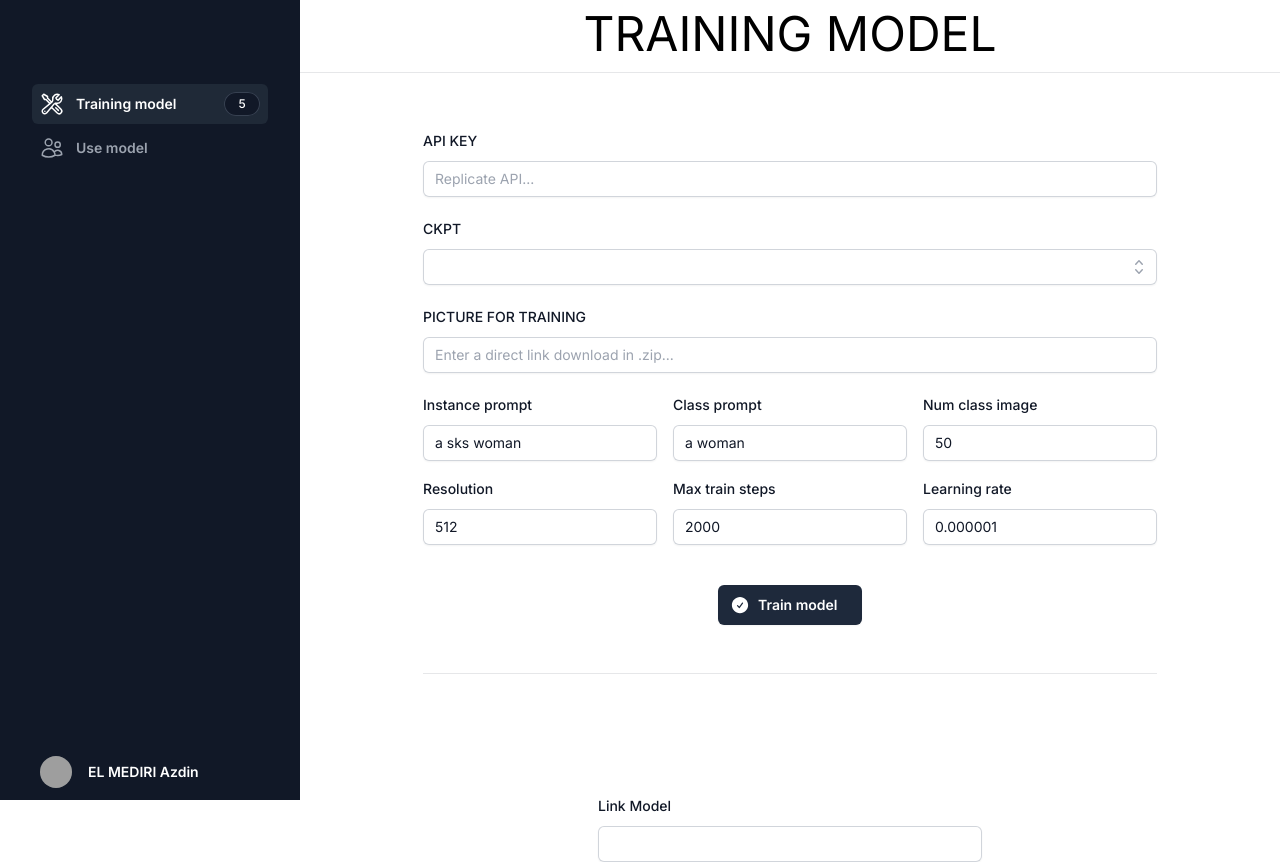
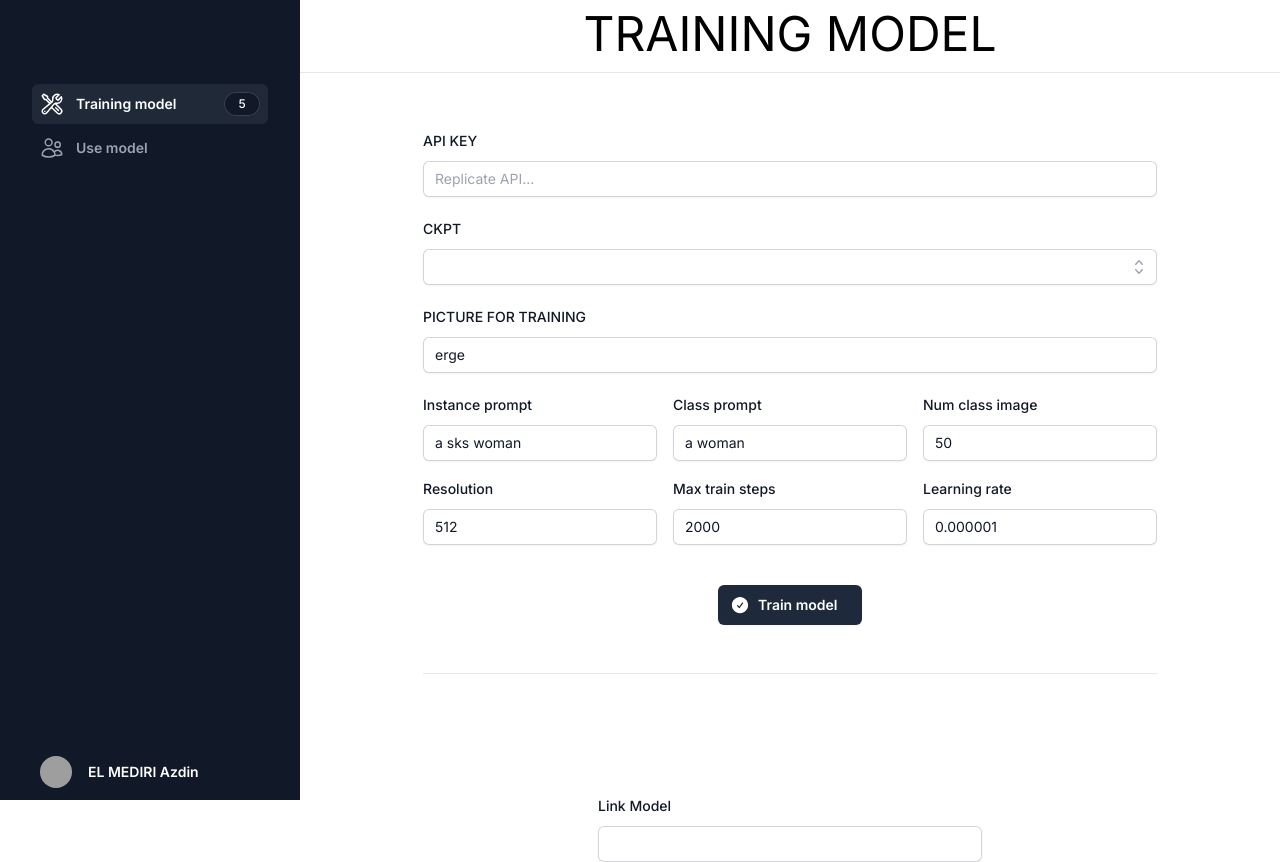
Before and after one commit to Oksitaine/Dreambooth-REPLICATE, a Next.js app: page / in a window 1280 px wide. Built offline with nearby package versions, Linux system fonts and the light colour scheme; grey boxes are pictures that could not be loaded.

Commit message:
Error InstanteData : Update

```diff
--- a/app/page.js
+++ b/app/page.js
@@ -9,13 +9,15 @@ import { toast } from 'react-hot-toast'
 const people = [
     { id: 1, name: 'Analog Diffusion' },
     { id: 2, name: 'Dreamlike Photoreal 2.0' },
-    { id: 3, name: 'Realistic Vision 2.0' }
+    { id: 3, name: 'Realistic Vision 2.0' },
+    { id: 4, name: 'Realistic Vision 3.0' }
 ]
 
 const CKPT = [
     { id: 1, cpkt:'https://huggingface.co/wavymulder/Analog-Diffusion/resolve/main/analog-diffusion-1.0.ckpt' },
     { id: 2, cpkt:'https://huggingface.co/dreamlike-art/dreamlike-photoreal-2.0/resolve/main/dreamlike-photoreal-2.0.ckpt'},
-    { id: 3, cpkt:'https://huggingface.co/SG161222/Realistic_Vision_V2.0/resolve/main/Realistic_Vision_V2.0.ckpt' }
+    { id: 3, cpkt:'https://huggingface.co/SG161222/Realistic_Vision_V2.0/resolve/main/Realistic_Vision_V2.0.ckpt' },
+    { id: 4, cpkt:'https://huggingface.co/SG161222/Realistic_Vision_V3.0_VAE/resolve/main/Realistic_Vision_V3.0.ckpt' }
 ]
 
 export default function TrainingModel() {
@@ -23,7 +25,8 @@ export default function TrainingModel() {
     const [Loading, setLoading] = useState(false)
     const [Training, setTraining] = useState("")
 
-    const [apikey, setapikey] = useState()
+    const [instance_data, setinstance_data] = useState("erge")
+    const [apikey, setapikey] = useState("")
     const [instanceprompt, setinstanceprompt] = useState("a sks woman")
     const [classprompt, setclassprompt] = useState("a woman")
     const [numclass, setnumclass] = useState(50)
@@ -62,7 +65,7 @@ export default function TrainingModel() {
             <form className='flex flex-col justify-center gap-5 border-b border-gray-900/10 pb-12' onSubmit={handleOnSubmit}  >
                 <TextInput title='API KEY' placeholder='Replicate API...' value={apikey} onChange={(e) => setapikey(e.target.value)}/>
                 <ComboboxSearch people={people} title="CKPT" />
-                <TextInput title='PICTURE FOR TRAINING' placeholder='Enter a direct link download in .zip...' />
+                <TextInput title='PICTURE FOR TRAINING' placeholder='Enter a direct link download in .zip...' value={instance_data} onChange={(e) => setinstance_data(e.target.value)} />
                 <div className="grid grid-cols-1 gap-4 sm:grid-cols-3">
                     <TextInput title='Instance prompt' placeholder='a photo of sks woman...' value={instanceprompt} onChange={(e) => setinstanceprompt(e.target.value)} />
                     <TextInput title='Class prompt' placeholder='a photo of a woman...' value={classprompt} onChange={(e) => setclassprompt(e.target.value)}/>
@@ -107,6 +110,9 @@ function DataJson(event){
         case "Realistic Vision 2.0":
             ckptlink = CKPT[2].cpkt
             break;
+        case "Realistic Vision 3.0":
+            ckptlink = CKPT[3].cpkt
+            break;
         default:
             ckptlink = "ERREUR"
             break;
@@ -115,7 +121,7 @@ function DataJson(event){
     const Eventjson = {
         "api_key": event.target[0].value,
         "ckpt": ckptlink,
-        "picture": event.target[3].value,
+        "instance_data": event.target[3].value,
         "instance_prompt": event.target[4].value,
         "class_prompt": event.target[5].value,
         "num_class_image": event.target[6].value,
@@ -124,7 +130,6 @@ function DataJson(event){
         "learning_rate": event.target[9].value
     }
     return Eventjson
-
 }
 
 // Function send json data to api for get final link model
```
